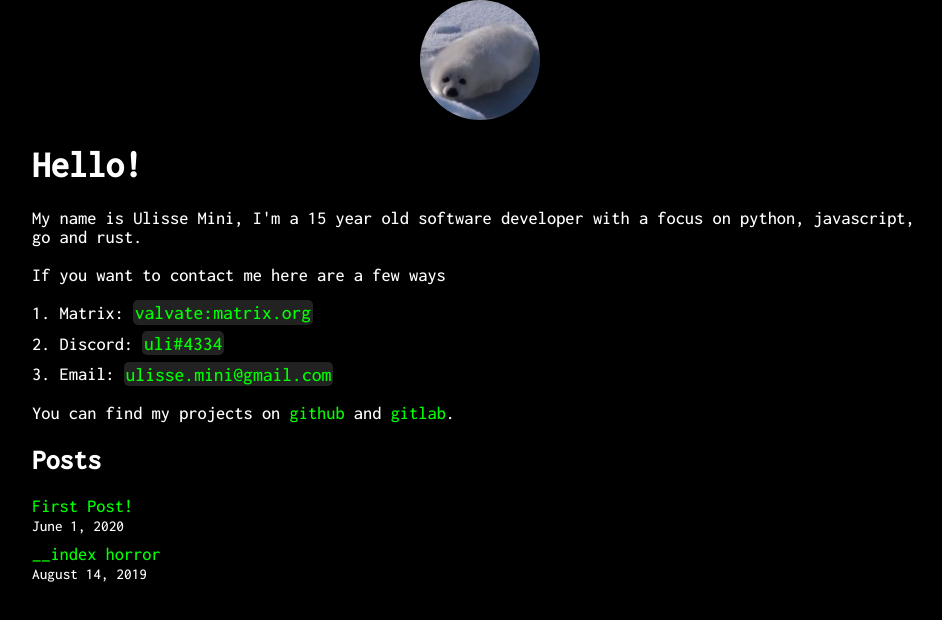
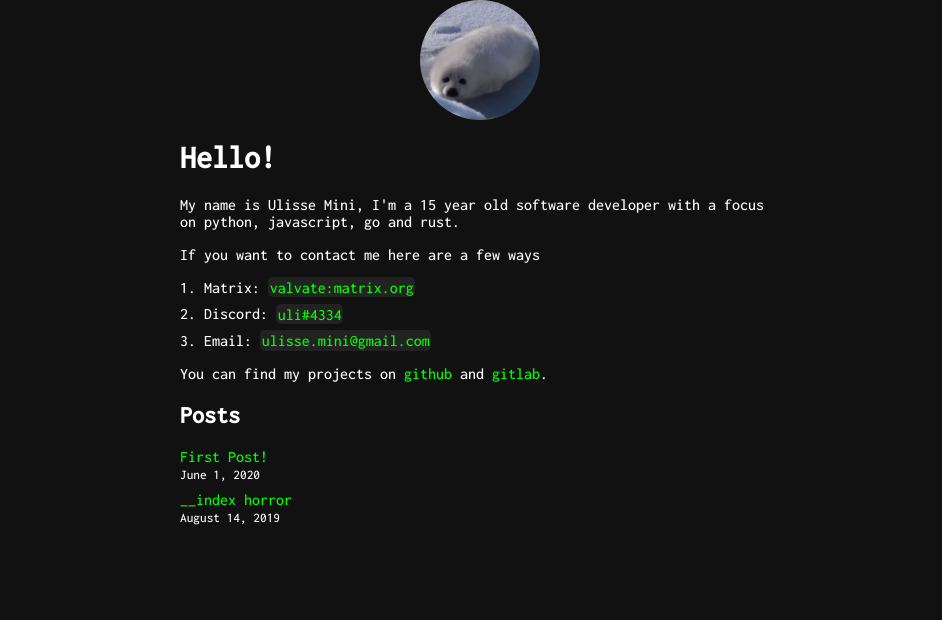
Before and after one commit to UlisseMini/uli.rocks-oldnext, a Next.js app: page / in a window 1280 px wide. Shown: the top 620 px of the page, without its empty margins (160-1102 px from the left). Built offline with nearby package versions, Linux system fonts and the light colour scheme.

Commit message:
make styles /comfy/

```diff
--- a/components/layout.module.css
+++ b/components/layout.module.css
@@ -1,12 +1,12 @@
 .main {
     margin: 0 auto; /* Centering */
-    width: 70vw;    /* Paragraph wrap */
+    width: 600px;    /* Paragraph wrap */
 }
 
 /* On phones use more of the space. */
 @media screen and (max-width: 400px) {
   .main {
-    width: 95vw;
+    width: 95%;
   }
 }
 
--- a/styles/global.css
+++ b/styles/global.css
@@ -5,13 +5,12 @@ html, body {
     margin: 0;
     padding: 0;
 
-    background: #000;
+    background: #111;
     color: #fff;
 }
 
 body, code {
     font-family: 'Inconsolata', monospace;
-    font-size: calc(.5em + .5vw + .5vh);
 }
 
 * {
@@ -43,7 +42,8 @@ a:hover {
 }
 
 pre {
-    padding: 2vmin;
-    border-radius: .5vmin;
+    padding: .5em;
+    border-radius: .3em;
     background: #222;
+    white-space: pre-wrap;
 }
```
